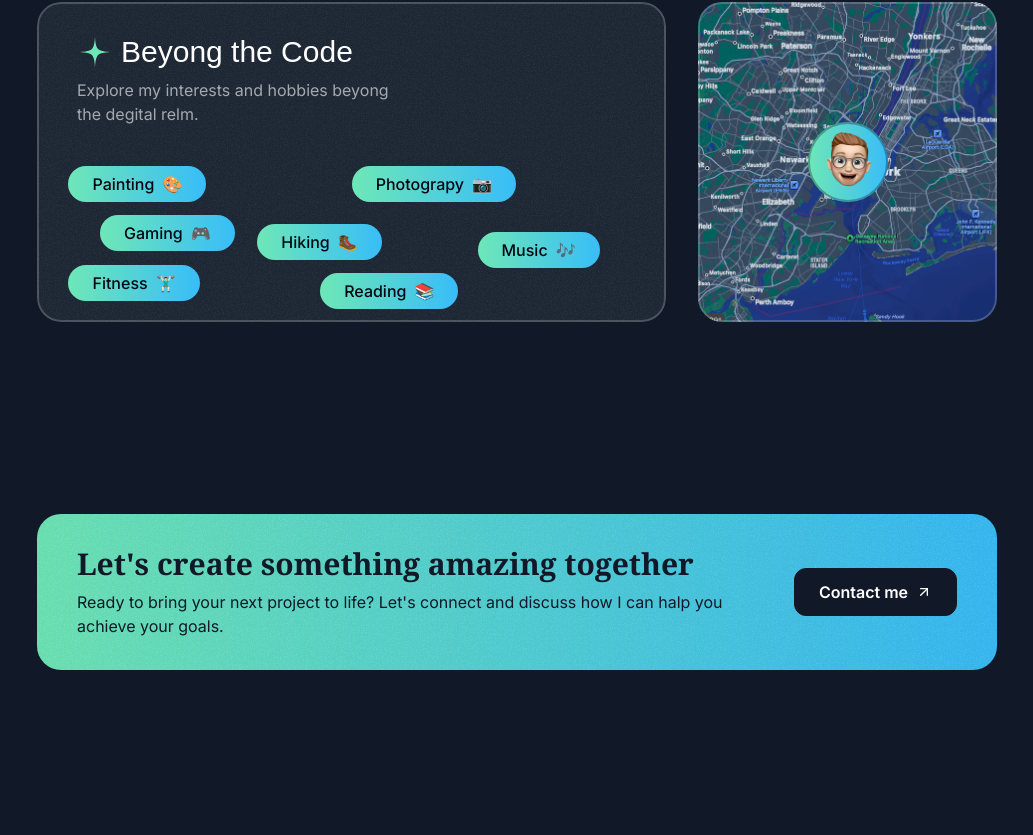
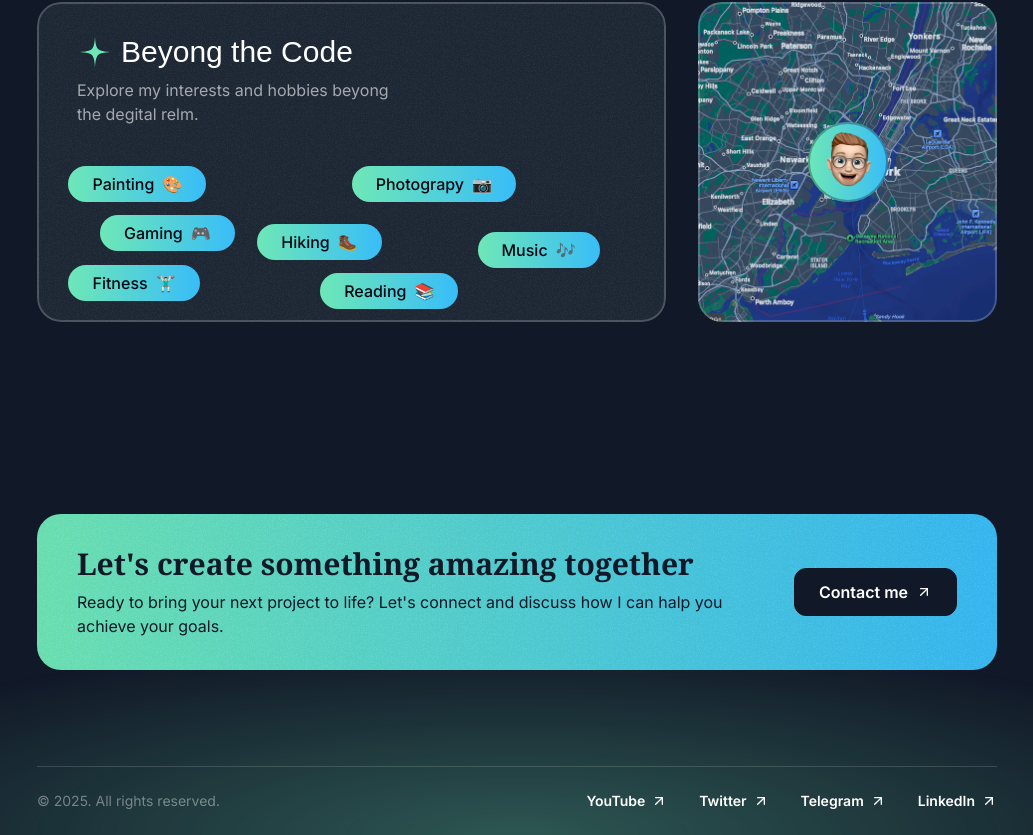
Before and after one commit to ozodbekw/animated-portfolio, a Next.js app: page / in a window 1280 px wide. Shown: the part 4874-5709 px from the top of the page, without its empty margins (123-1156 px from the left). Before the commit the page ends 5640 px from the top, so only its background shows below. Built offline with nearby package versions, Linux system fonts and the light colour scheme; a web font is replaced by a local one.

Commit message:
feat: add Footer component with navigation links and styling

```diff
--- a/src/app/page.tsx
+++ b/src/app/page.tsx
@@ -1,5 +1,6 @@
 import { AboutSection } from "@/sections/About";
 import { ContactSection } from "@/sections/Contact";
+import { Footer } from "@/sections/Footer";
 import { Header } from "@/sections/Header";
 import { HeroSection } from "@/sections/Hero";
 import { ProjectsSection } from "@/sections/Projects";
@@ -16,6 +17,7 @@
       <TestimonialsSection />
       <AboutSection />
       <ContactSection />
+      <Footer />
     </div>
   );
 }
--- a/src/sections/Footer.tsx
+++ b/src/sections/Footer.tsx
@@ -1,3 +1,43 @@
+import ArrowUpRightIcon from "@/assets/icons/arrow-up-right.svg";
+
+const links = [
+  {
+    title: "YouTube",
+    href: "https://www.youtube.com/",
+  },
+  {
+    title: "Twitter",
+    href: "https://www.twitter.com/",
+  },
+  {
+    title: "Telegram",
+    href: "https://www.telegram.org/",
+  },
+  {
+    title: "LinkedIn",
+    href: "https://www.linkedin.com/",
+  },
+];
+
 export const Footer = () => {
-  return <div>Footer Section</div>;
+  return (
+    <footer className="relative -z-10 overflow-x-clip">
+      <div className="absolute h-[400px] w-[1600px] bottom-0 left-1/2 -translate-x-1/2 bg-emerald-300/30 [mask-image:radial-gradient(50%_50%_at_bottom_center,black,transparent)] -z-10"></div>
+      <div className="container">
+        <div className="border-t border-white/15 py-6 text-sm flex flex-col md:flex-row md:justify-between items-center gap-8">
+          <div className="text-white/40">&copy; 2025. All rights reserved.</div>
+          <div>
+            <nav className="flex flex-col md:flex-row items-center gap-8">
+              {links.map((link) => (
+                <a href="#" className="inline-flex items-center gap-1.5">
+                  <span className="font-semibold">{link.title}</span>
+                  <ArrowUpRightIcon className="size-4" />
+                </a>
+              ))}
+            </nav>
+          </div>
+        </div>
+      </div>
+    </footer>
+  );
 };
```
